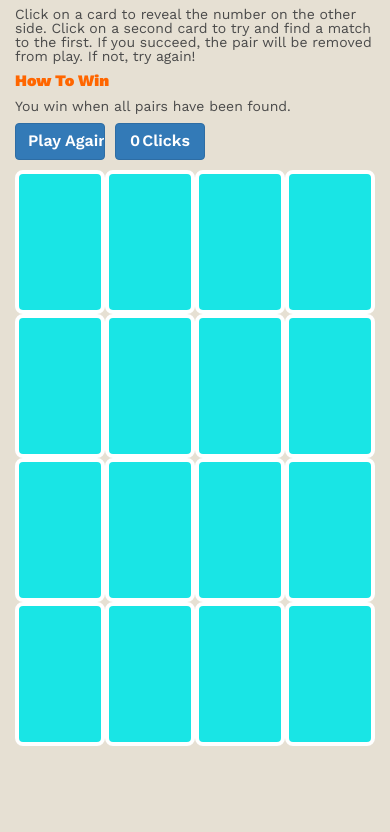
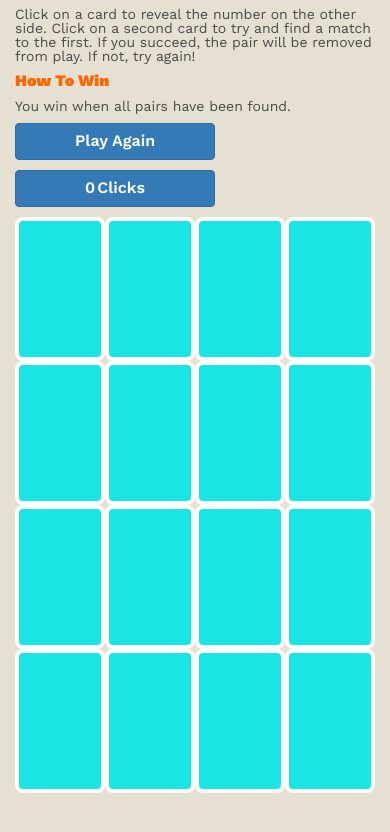
Before and after one commit to sculotta/match-game-num, a plain HTML site: page index.html in a window 390 px wide. Shown: the part 200-1032 px from the top of the page. Before the commit the page ends 1010 px from the top, so only its background shows below. Drawn offline with nearby package versions, Linux system fonts and the light colour scheme; a web font is replaced by a local one.

Commit message:
added media q's

```diff
--- a/index.html
+++ b/index.html
@@ -24,7 +24,7 @@
       <p>Click on a card to reveal the number on the other side. Click on a second card to try and find a match to the first. If you succeed, the pair will be removed from play. If not, try again!</p>
       <h2>How To Win</h2>
       <p>You win when all pairs have been found.</p>
-      <input type="button" class="col-md-6 col-xs-3 btn btn-primary" value="Play Again">
+      <input id="ply" type="button" class="col-md-6 col-xs-3 btn btn-primary" value="Play Again">
          <span class="btn btn-primary col-md-6 col-xs-3" id="counter">0 <span> Clicks</span></span>
     </div>
    <div id="game" class="col-md-9 col-xs-12">
--- a/resources/css/style.css
+++ b/resources/css/style.css
@@ -67,6 +67,7 @@ body div {
 
 input.btn {
 	margin-right:10px;
+
 }
 
 #won {
@@ -79,3 +80,16 @@ input.btn {
 	font-size:4rem;
 	transition: 1s ease-in-out;
 }
+
+@media only screen and (max-width: 600px) {
+    input.btn  {
+        width: 200px;
+    }
+    #counter {
+    	width:200px;
+    }
+    #won {
+    	font-size:2rem;
+
+    }
+}
```
Also changed, not shown: resources/js/main.js (line endings or trailing spaces).
